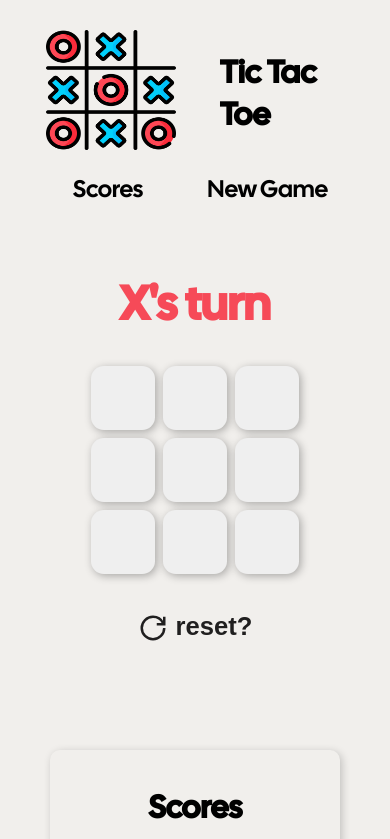
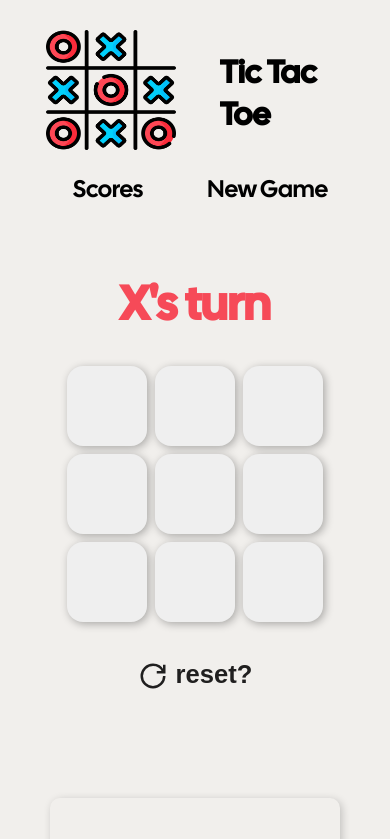
Before and after one commit to RaphCodes1/Next_JS_proj, a Next.js app in the folder tic-tac-toe/: page / in a window 390 px wide. Shown: the top 839 px of the page. Built offline with nearby package versions, Linux system fonts and the light colour scheme.

Commit message:
pls work

```diff
--- a/tic-tac-toe/components/game-buttons/game-buttons.module.css
+++ b/tic-tac-toe/components/game-buttons/game-buttons.module.css
@@ -192,8 +192,8 @@
     .GameButton .buttonGray, .GameButton .buttonGold
     {
         /* min-width: 6rem; */
-        width: 4rem;
-        height: 4rem;
+        width: 5rem;
+        height: 5rem;
         font-size: 2rem;
     }
 
```
